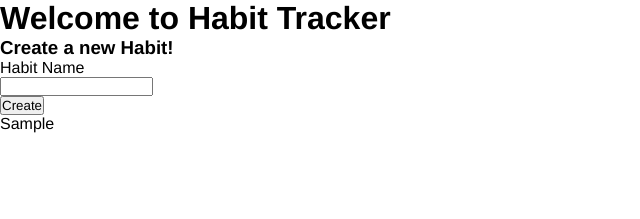
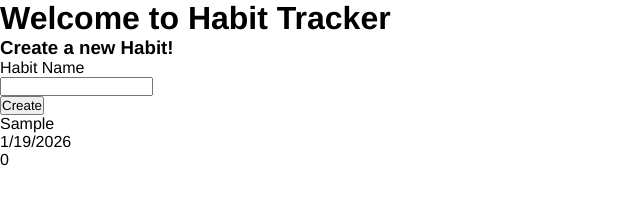
Before and after one commit to Pr1mor/Habit-Tracker, a React (Vite) app: page / in a window 1280 px wide. Both pictures are taken after typing "Sample" into the empty fields and a click on the input "Create". Shown: the top 219 px of the page, without its empty margins (0-640 px from the left). Built offline with nearby package versions, Linux system fonts and the light colour scheme.

Commit message:
Changed habits from string literals to object and displaying the objects

```diff
--- a/src/App.jsx
+++ b/src/App.jsx
@@ -6,10 +6,17 @@ export default function App() {
 
 	function handleAddHabit(nextHabit) {
 		setHabits((prev) => [...prev, nextHabit]);
+		// console.log(habits);
 	}
 
 	const habitItems = habits.map((habit) => {
-		return <li key={habit}>{habit}</li>;
+		return (
+			<li key={habit.id}>
+				<div>{habit.name}</div>
+				<div>{habit.createdAt.toLocaleDateString()}</div>
+				<div>{habit.completedDates.length}</div>
+			</li>
+		);
 	});
 
 	return (
@@ -32,7 +39,14 @@ function CreateForm({ onAddHabit }) {
 		const trimmed = habitName.trim();
 		if (!trimmed) return;
 
-		onAddHabit(trimmed); // performed basic validation before sending to the parent component to add into the habits array
+		let habit = {
+			id: crypto.randomUUID(),
+			name: trimmed,
+			createdAt: new Date(),
+			completedDates: [],
+		};
+
+		onAddHabit(habit); // performed basic validation before sending to the parent component to add into the habits array
 		setHabitName(""); // making it empty once again
 	}
 
```
